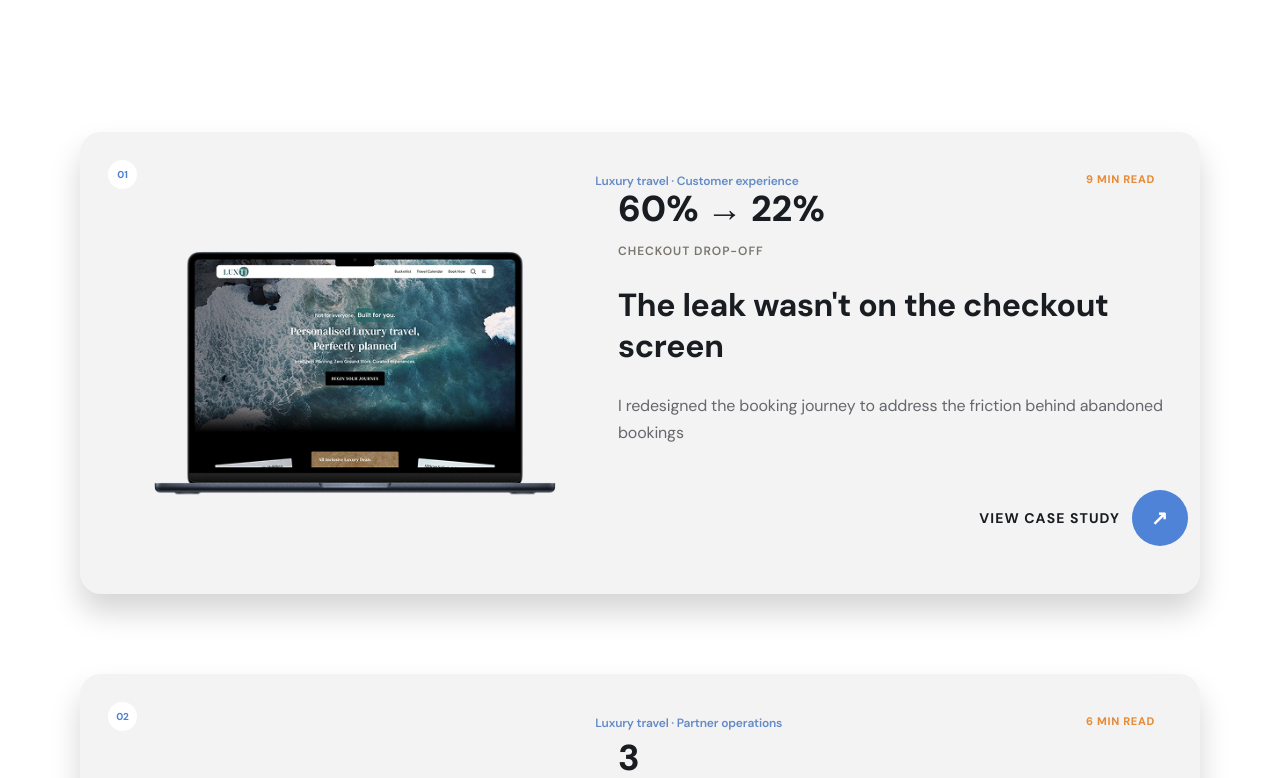
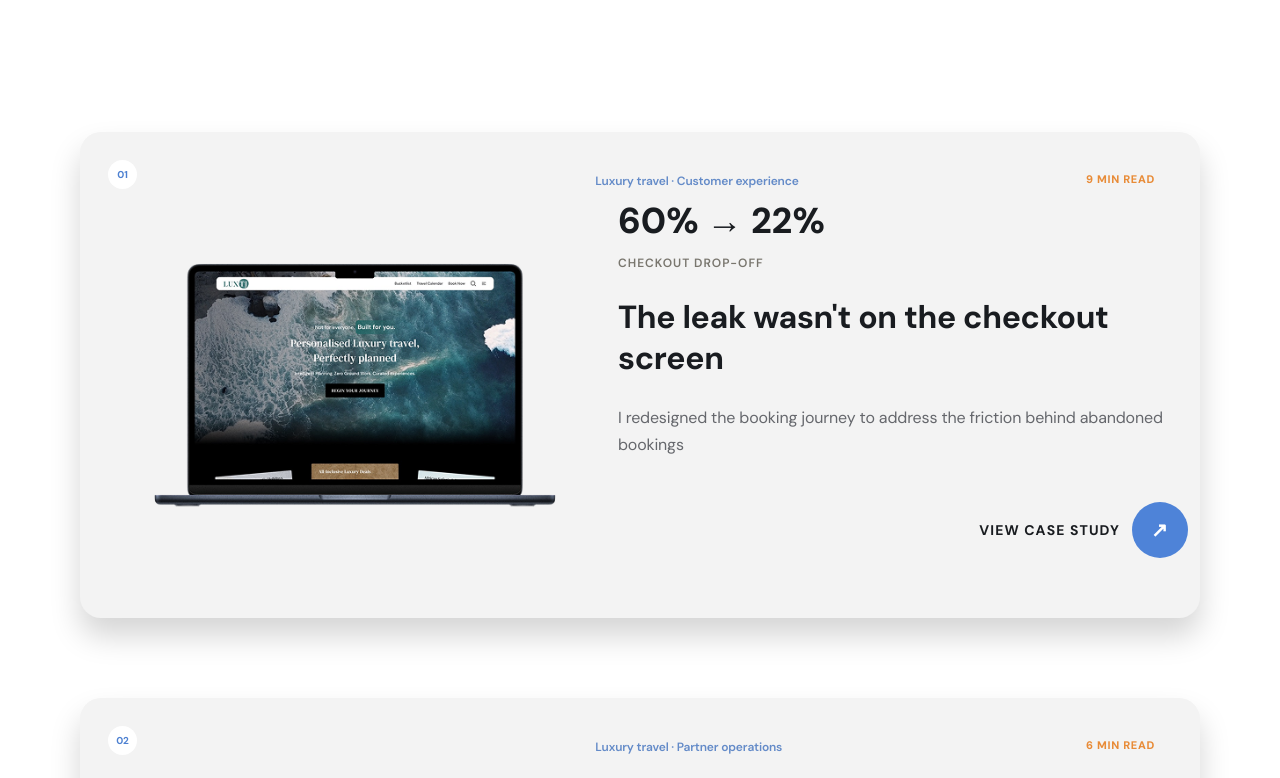
Before and after one commit to Akshayux/akshay-portfolio, a Next.js app: page / in a window 1280 px wide. Shown: the part 1000-1778 px from the top of the page. Built offline with nearby package versions, Linux system fonts and the light colour scheme.

Commit message:
Increase project showcase card padding for better breathing space

```diff
--- a/app/refinements-creative.css
+++ b/app/refinements-creative.css
@@ -596,7 +596,7 @@
   align-items: center;
   background: #f3f3f3;
   border-radius: 21px;
-  padding: 48px 60px;
+  padding: 60px 60px;
   transition: all 0.3s ease;
   cursor: pointer;
   box-shadow: 0 18px 30px rgba(0, 0, 0, 0.17);
```
